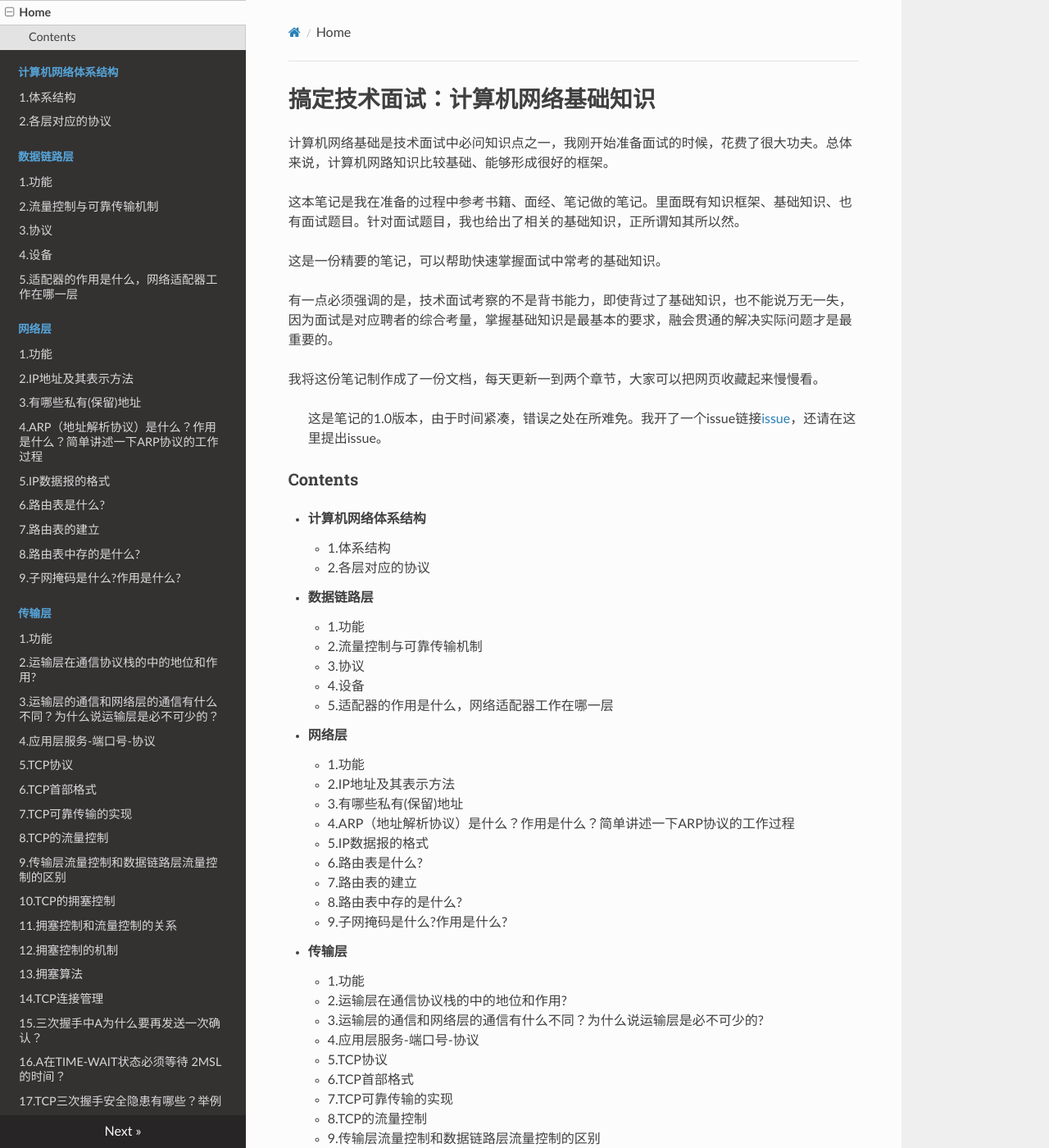
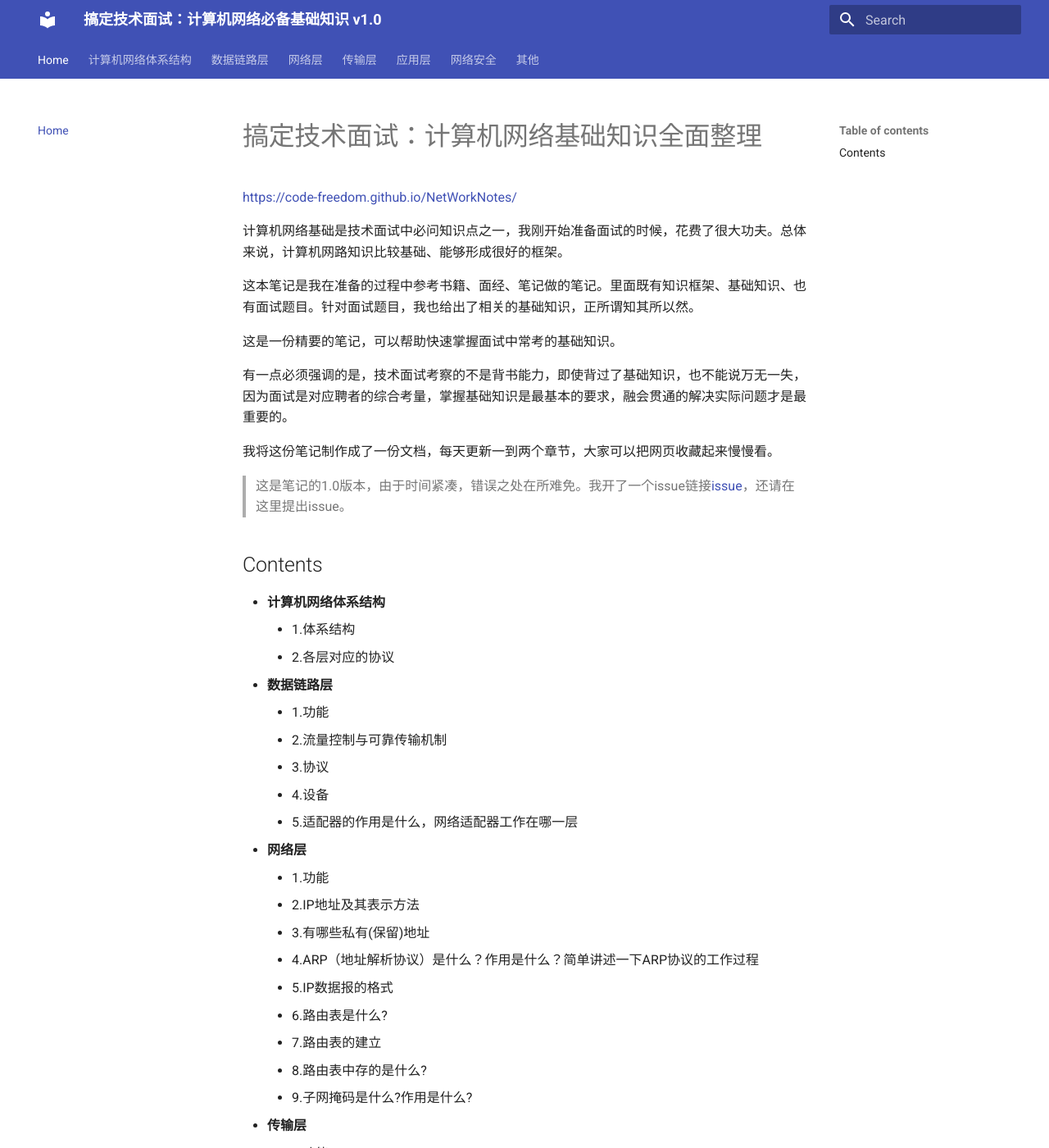
Before and after one commit to Code-Freedom/NetWorkNotes, an MkDocs documentation site: the page built from docs/index.md, in a window 1280 px wide and 1400 px high. Shown: the whole window at 82% size. Built offline with MkDocs 1.6.1 and Material for MkDocs 9.7.7, drawn with Linux system fonts in a browser that asks for light colours; nearby versions of some CDN libraries; some of the changed text lies outside the part shown.

Commit message:
update theme

```diff
--- a/docs/index.md
+++ b/docs/index.md
@@ -1,4 +1,6 @@
-# 搞定技术面试：计算机网络基础知识
+# 搞定技术面试：计算机网络基础知识全面整理
+[https://code-freedom.github.io/NetWorkNotes/](https://code-freedom.github.io/NetWorkNotes/)
+
 计算机网络基础是技术面试中必问知识点之一，我刚开始准备面试的时候，花费了很大功夫。总体来说，计算机网路知识比较基础、能够形成很好的框架。
 
 这本笔记是我在准备的过程中参考书籍、面经、笔记做的笔记。里面既有知识框架、基础知识、也有面试题目。针对面试题目，我也给出了相关的基础知识，正所谓知其所以然。
@@ -11,7 +13,7 @@
 
 >这是笔记的1.0版本，由于时间紧凑，错误之处在所难免。我开了一个issue链接[issue](https://github.com/Code-Freedom/NetWorkNotes/issues)，还请在这里提出issue。
 
-### Contents
+## Contents
 
 - **计算机网络体系结构**
     - 1.体系结构
--- a/mkdocs.yml
+++ b/mkdocs.yml
@@ -89,10 +89,35 @@
         - 8.epoll: Chapter7/7.8epoll.md
         - 9.select、poll、epoll的应用场景: Chapter7/7.9scense.md
 theme:
-    name: readthedocs
+    name: material
     feature:
         tabs: true
 markdown_extensions:
+  - admonition
+  - codehilite:
+      guess_lang: false
+      linenums: false
   - toc:
-      permalink: link
+      permalink: true
+  - footnotes
+  - meta
+  - def_list
+  - pymdownx.arithmatex
+  - pymdownx.betterem:
+      smart_enable: all
+  - pymdownx.caret
+  - pymdownx.critic
+  - pymdownx.details
+  - pymdownx.emoji:
+      emoji_generator: !!python/name:pymdownx.emoji.to_png
+  - pymdownx.inlinehilite
+  - pymdownx.magiclink
+  - pymdownx.mark
+  - pymdownx.smartsymbols
+  - pymdownx.superfences
+  - pymdownx.tasklist
+  - pymdownx.tilde
+google_analytics:
+  - UA-152594401-1
+  - auto
 site_author: 进击的小喽啰
```
Also changed, not shown: docs/script.py (deleted, +0 -8 lines).
